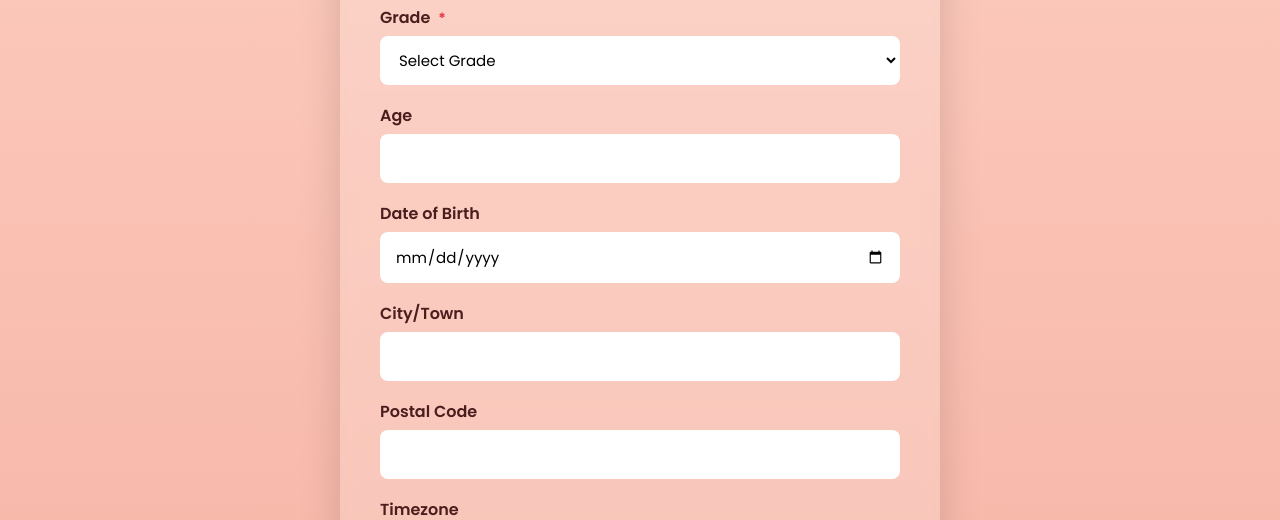
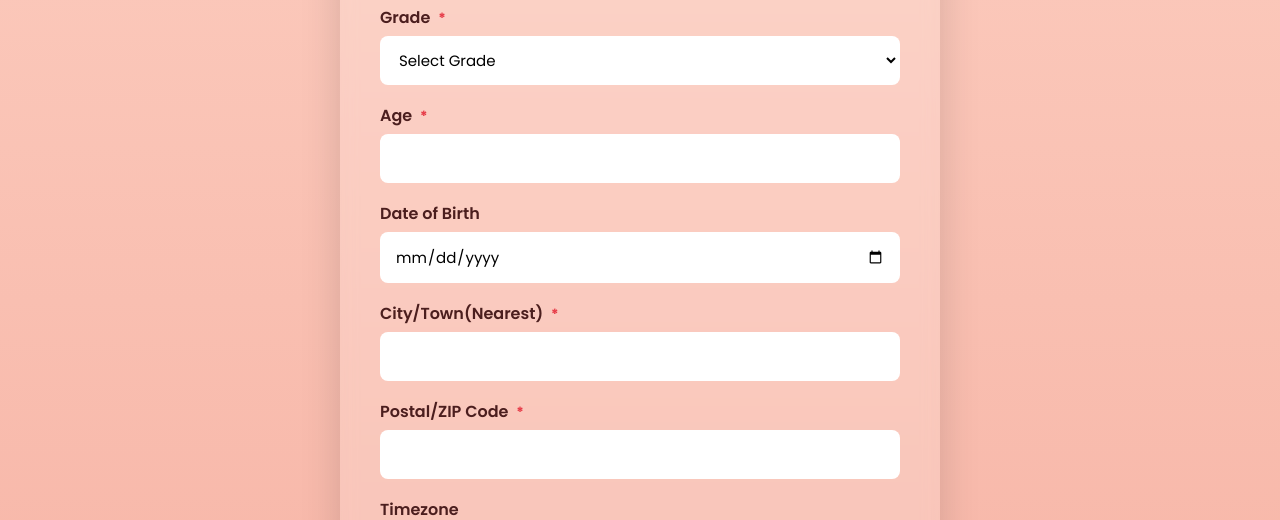
Before and after one commit to Jayshri7777/MathGen, a Flask app: page /register in a window 1280 px wide. Shown: the part 716-1236 px from the top of the page. Run offline with Flask 3, Linux system fonts and the light colour scheme.

Commit message:
Update register.html

```diff
--- a/templates/register.html
+++ b/templates/register.html
@@ -303,7 +303,7 @@
 
             <!-- AGE -->
             <div class="form-group">
-                <label>Age</label>
+                <label>Age <span class="required">*</span></label>
                 <input type="number" name="age" value="{{ form.get('age','') }}">
             </div>
 
@@ -315,13 +315,13 @@
 
             <!-- CITY -->
             <div class="form-group">
-                <label>City/Town</label>
+                <label>City/Town(Nearest) <span class="required">*</span></label>
                 <input type="text" name="city" value="{{ form.get('city','') }}">
             </div>
 
             <!-- POSTAL -->
             <div class="form-group">
-                <label>Postal Code</label>
+                <label>Postal/ZIP Code <span class="required">*</span></label>
                 <input type="text" name="postal_code" value="{{ form.get('postal_code','') }}">
             </div>
 
```
